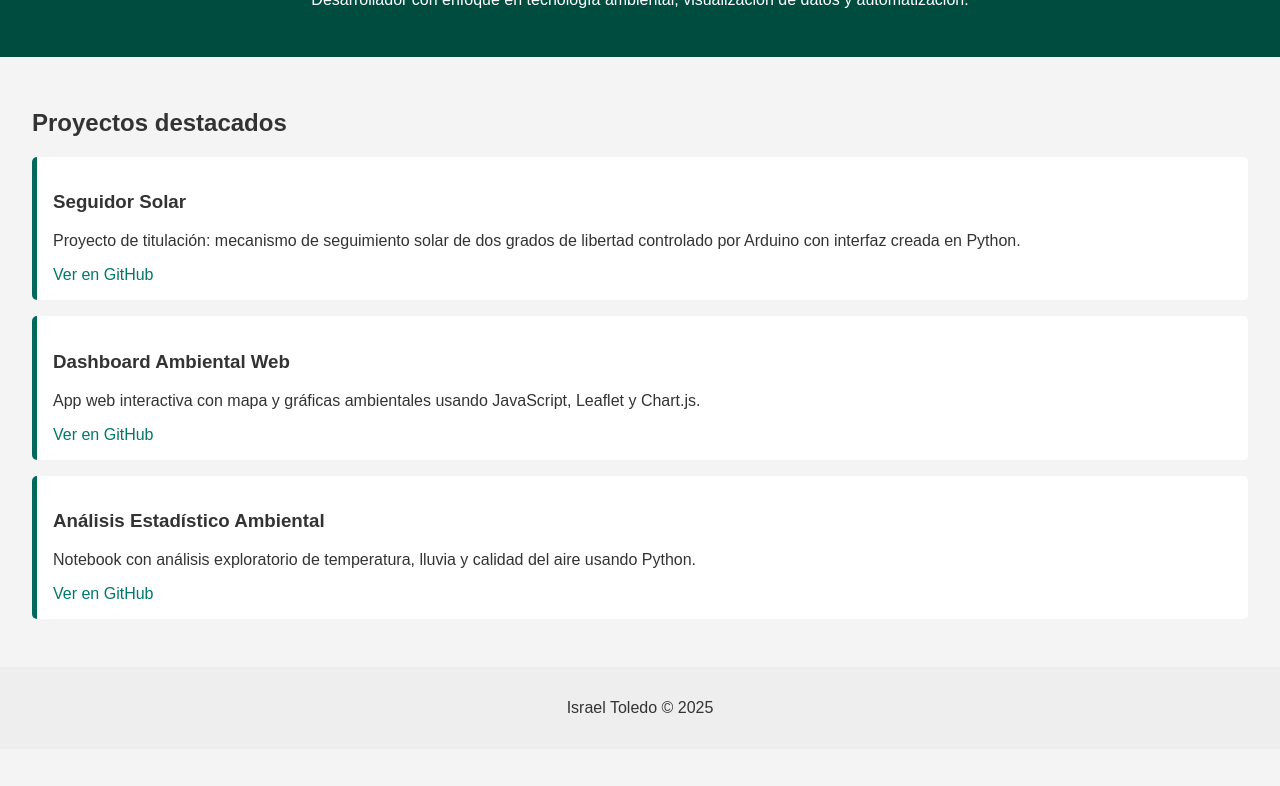
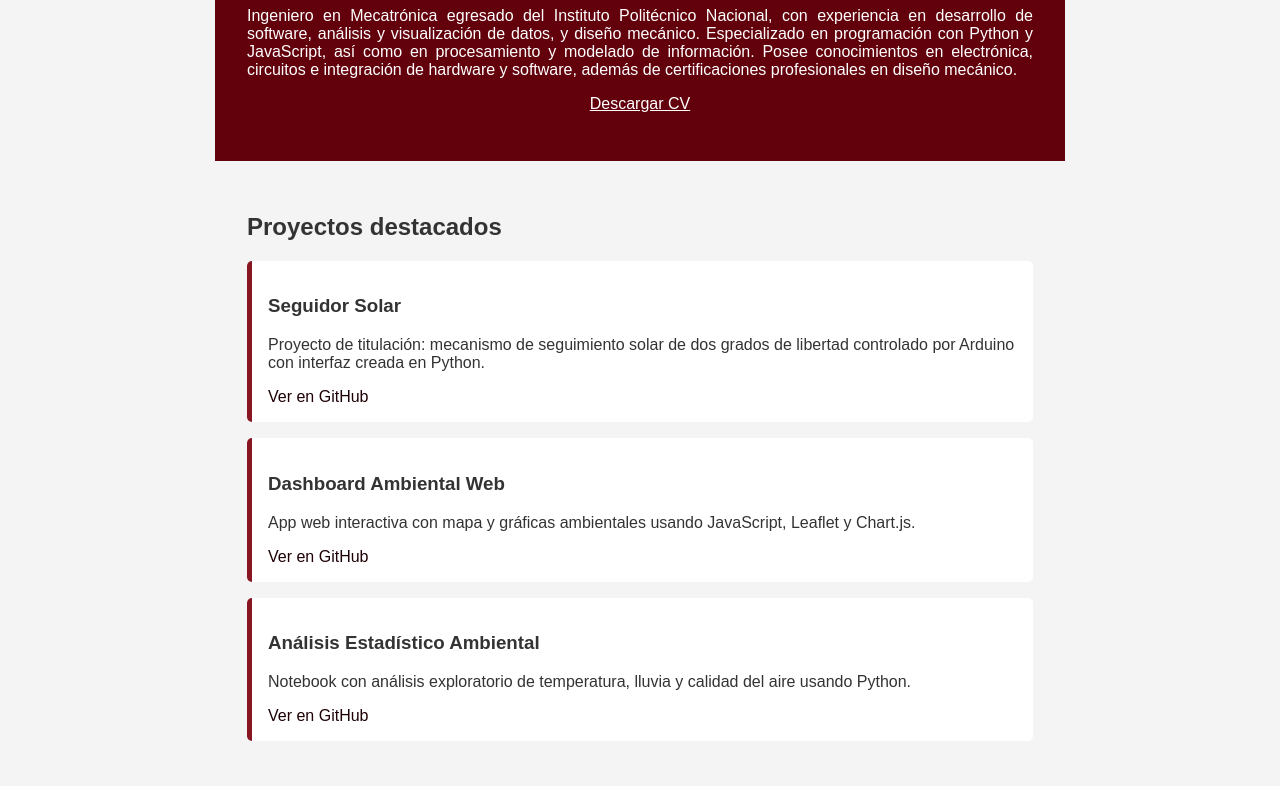
Before and after one commit to TobiIchiro/Portafolio, a plain HTML site: page index.html in a window 1280 px wide. Shown: the part 121-907 px from the top of the page. Before the commit the page ends 870 px from the top, so only its background shows below. Drawn offline with Linux system fonts and the light colour scheme.

Commit message:
Se estilizó el portafolio y se agregó el CV para descargar

```diff
--- a/index.html
+++ b/index.html
@@ -1,15 +1,23 @@
 <!DOCTYPE html>
 <html lang="es">
+
 <head>
     <meta charset="UTF-8" />
-  <meta name="viewport" content="width=device-width, initial-scale=1.0"/>
+    <meta name="viewport" content="width=device-width, initial-scale=1.0" />
     <title>Israel Toledo – Portafolio</title>
     <link rel="stylesheet" href="style.css" />
 </head>
+
 <body>
+    <div class="main-container">
         <header>
             <h1>Israel Toledo</h1>
-    <p>Desarrollador con enfoque en tecnología ambiental, visualización de datos y automatización.</p>
+            <p>Ingeniero en Mecatrónica egresado del Instituto Politécnico Nacional, con experiencia en desarrollo de
+                software, análisis y visualización de datos, y diseño mecánico. Especializado en programación con Python
+                y JavaScript, así como en procesamiento y modelado de información. Posee conocimientos en electrónica,
+                circuitos e integración de hardware y software, además de certificaciones profesionales en diseño
+                mecánico.</p>
+            <p style="text-align: center;"><a href="CV-Israel-Toledo-Lopez.pdf" target="_blank"> Descargar CV</a></p>
         </header>
 
         <section>
@@ -17,7 +25,8 @@
 
             <div class="project">
                 <h3>Seguidor Solar</h3>
-      <p>Proyecto de titulación: mecanismo de seguimiento solar de dos grados de libertad controlado por Arduino con interfaz creada en Python.</p>
+                <p>Proyecto de titulación: mecanismo de seguimiento solar de dos grados de libertad controlado por
+                    Arduino con interfaz creada en Python.</p>
                 <a href="https://github.com/TobiIchiro/SeguidorSolar" target="_blank">Ver en GitHub</a>
             </div>
 
@@ -37,5 +46,7 @@
         <footer>
             <p>Israel Toledo © 2025</p>
         </footer>
+    </div>
 </body>
+
 </html>
--- a/style.css
+++ b/style.css
@@ -6,11 +6,32 @@ body {
     color: #333;
 }
 
+.main-container {
+    max-width: 850px;
+    margin: 0 auto;
+    padding: 1rem;
+}
+
 header {
-  background-color: #004d40;
+    margin: 0 auto;
+    background-color: #62000b;
     color: white;
     padding: 2rem;
     text-align: center;
+}
+
+header p {
+    text-align: justify;
+}
+
+header a {
+    text-align: center;
+    color: #FFF;
+}
+
+header a:hover {
+    text-decoration: underline;
+    color: #ffcccc;
 }
 
 section {
@@ -21,17 +42,18 @@ section {
     background: white;
     padding: 1rem;
     margin-bottom: 1rem;
-  border-left: 5px solid #00695c;
+    border-left: 5px solid #871522;
     border-radius: 5px;
 }
 
 .project a {
-  color: #00796b;
+    color: #1f0004;
     text-decoration: none;
 }
 
 footer {
-  background-color: #eee;
+    color: #f4f4f4;
+    background-color: #AC3442;
     text-align: center;
     padding: 1rem;
 }
```
Also changed, not shown: 1 other file. Lines whose indentation alone changed are shown as unchanged.
